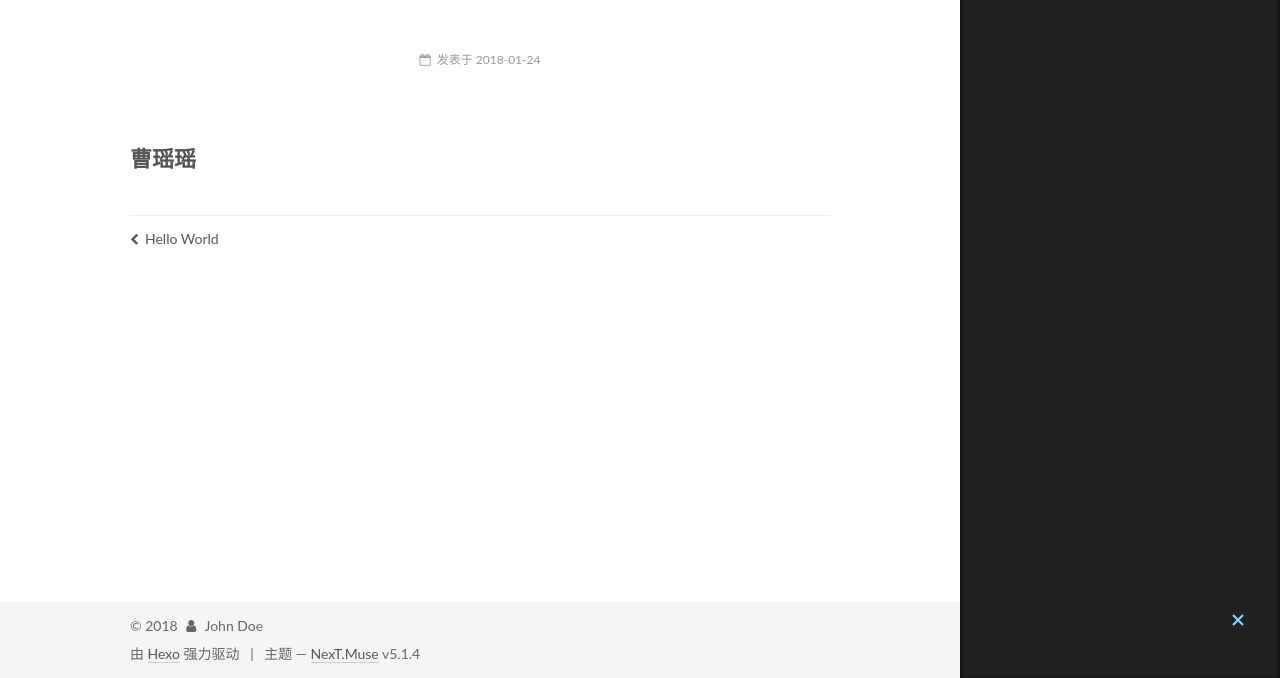
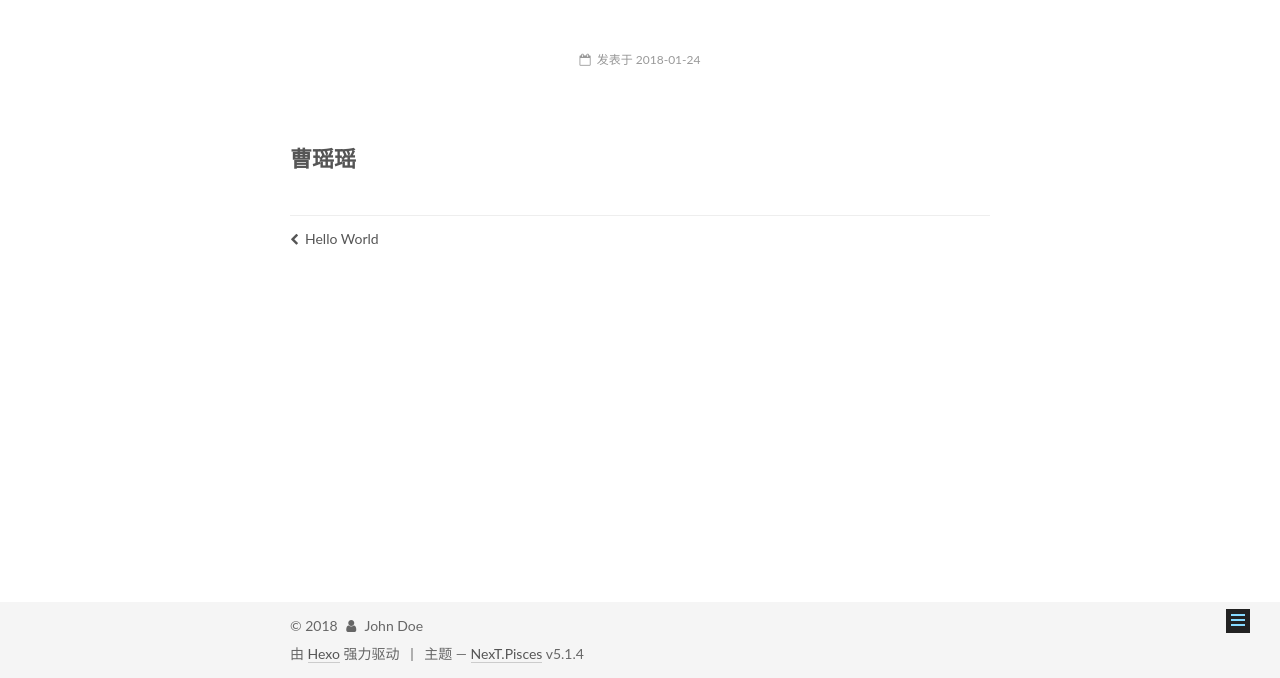
Before and after one commit to caoyaoyao/caoyaoyao.github.io, a plain HTML site: page 2018/01/24/aa/index.html in a window 1280 px wide. Shown: the part 122-800 px from the top of the page. Drawn offline with Linux system fonts and the light colour scheme.

Commit message:
Site updated: 2018-01-27 23:41:37

```diff
--- a/2018/01/24/aa/index.html
+++ b/2018/01/24/aa/index.html
@@ -5,7 +5,7 @@
 
 
 
-<html class="theme-next muse use-motion" lang="zh-Hans">
+<html class="theme-next pisces use-motion" lang="zh-Hans">
 <head>
   <meta charset="UTF-8"/>
 <meta http-equiv="X-UA-Compatible" content="IE=edge" />
@@ -97,7 +97,7 @@
   var NexT = window.NexT || {};
   var CONFIG = {
     root: '/',
-    scheme: 'Muse',
+    scheme: 'Pisces',
     version: '5.1.4',
     sidebar: {"position":"left","display":"post","offset":12,"b2t":false,"scrollpercent":false,"onmobile":false},
     fancybox: true,
@@ -483,7 +483,7 @@
 
 
 
-  <div class="theme-info">主题 &mdash; <a class="theme-link" target="_blank" href="https://github.com/iissnan/hexo-theme-next">NexT.Muse</a> v5.1.4</div>
+  <div class="theme-info">主题 &mdash; <a class="theme-link" target="_blank" href="https://github.com/iissnan/hexo-theme-next">NexT.Pisces</a> v5.1.4</div>
 
 
 
@@ -584,6 +584,13 @@
 
 
 
+  <script type="text/javascript" src="/js/src/affix.js?v=5.1.4"></script>
+
+  <script type="text/javascript" src="/js/src/schemes/pisces.js?v=5.1.4"></script>
+
+
+
+
   <script type="text/javascript" src="/js/src/scrollspy.js?v=5.1.4"></script>
 <script type="text/javascript" src="/js/src/post-details.js?v=5.1.4"></script>
 
```
Also changed, not shown: 2018/01/24/hello-world/index.html (+10 -3 lines), archives/2018/01/index.html (+10 -3 lines), archives/2018/index.html (+10 -3 lines), archives/index.html (+10 -3 lines), index.html (+10 -3 lines).
